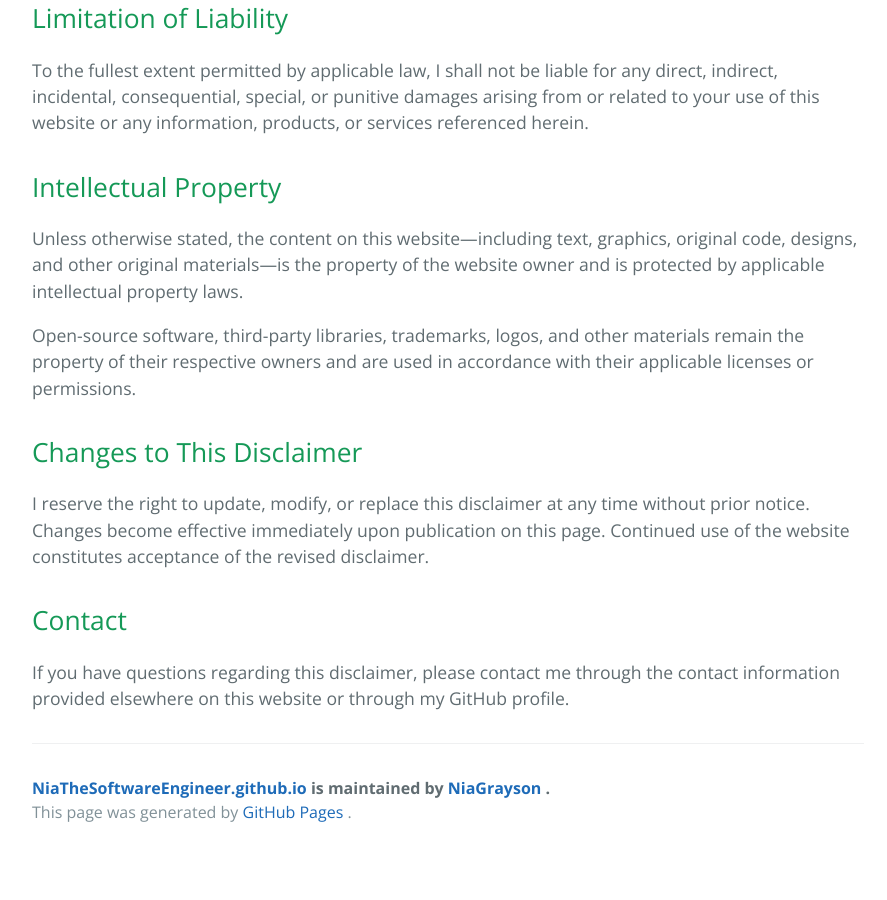
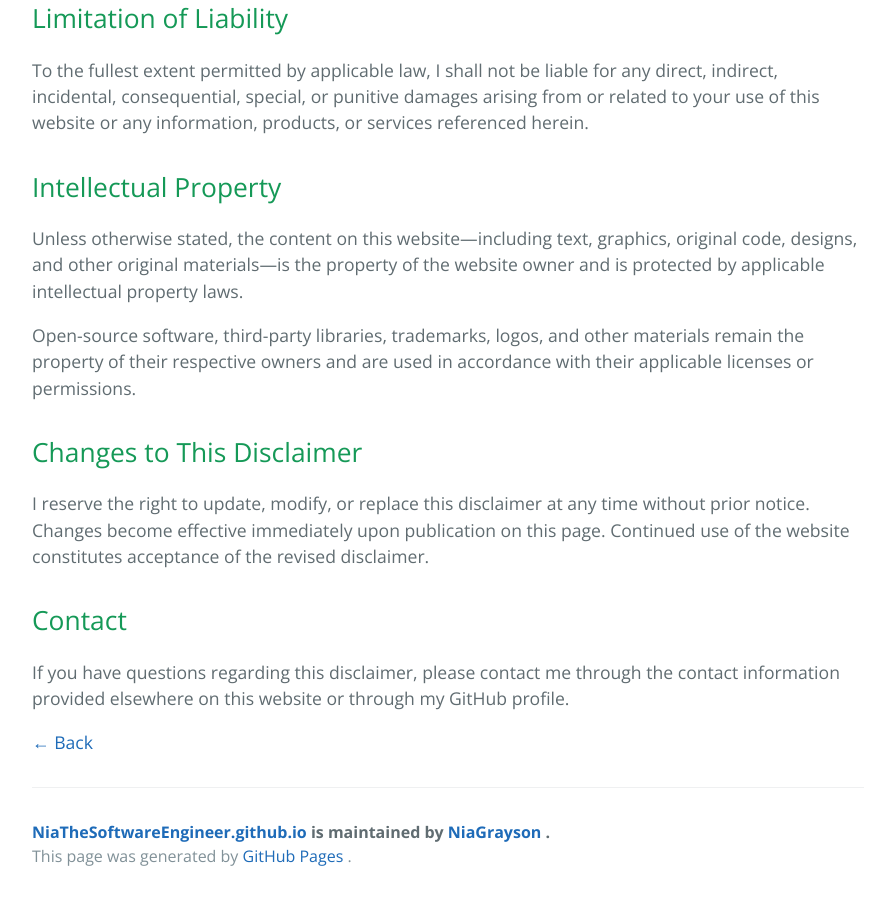
Before and after one commit to NiaGrayson/NiaTheSoftwareEngineer.github.io, a Jekyll site: the page built from About.md, in a window 1280 px wide and 900 px high, scrolled down 2639 px. Shown: the whole window, without its empty margins (192-1079 px from the left). Built offline with Jekyll 4.4.1, drawn with Linux system fonts in a browser that asks for light colours; before the commit the page ends 3495 px from its top, so only the background shows below that.

Commit message:
About.md

```diff
--- a/About.md
+++ b/About.md
@@ -70,3 +70,8 @@ I reserve the right to update, modify, or replace this disclaimer at any time wi
 ## Contact
 
 If you have questions regarding this disclaimer, please contact me through the contact information provided elsewhere on this website or through my GitHub profile.
+
+
+<a href="#" onclick="if (history.length > 1) { history.back(); } else { window.location.href='index.html'; } return false;">
+    ← Back
+</a>
```
